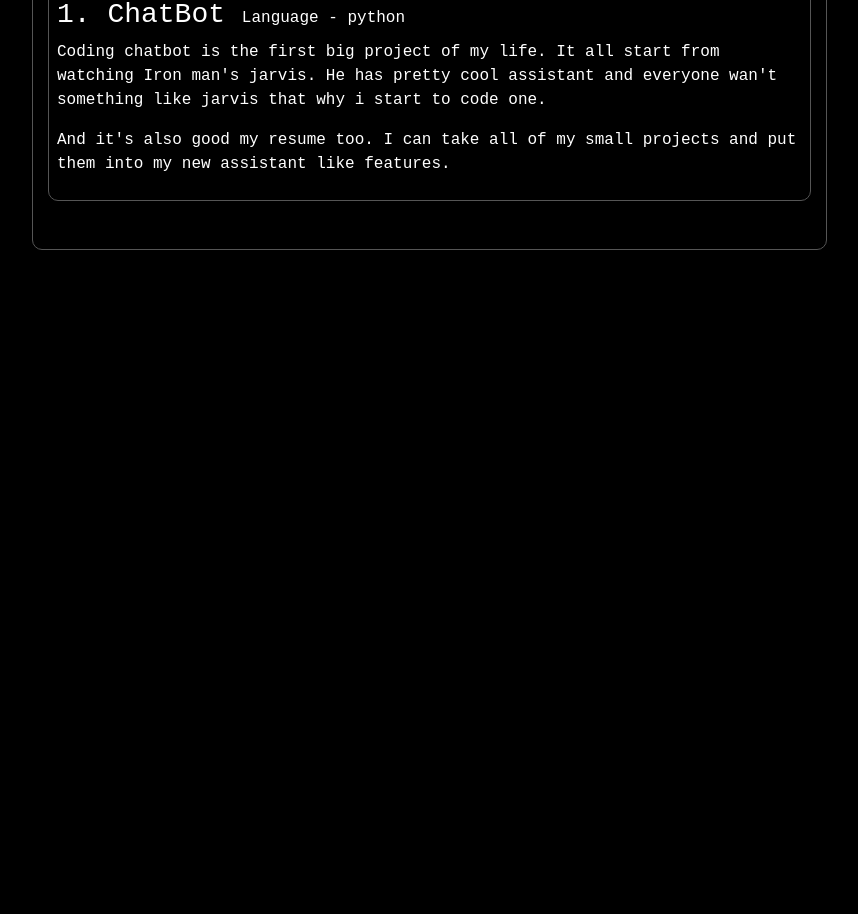
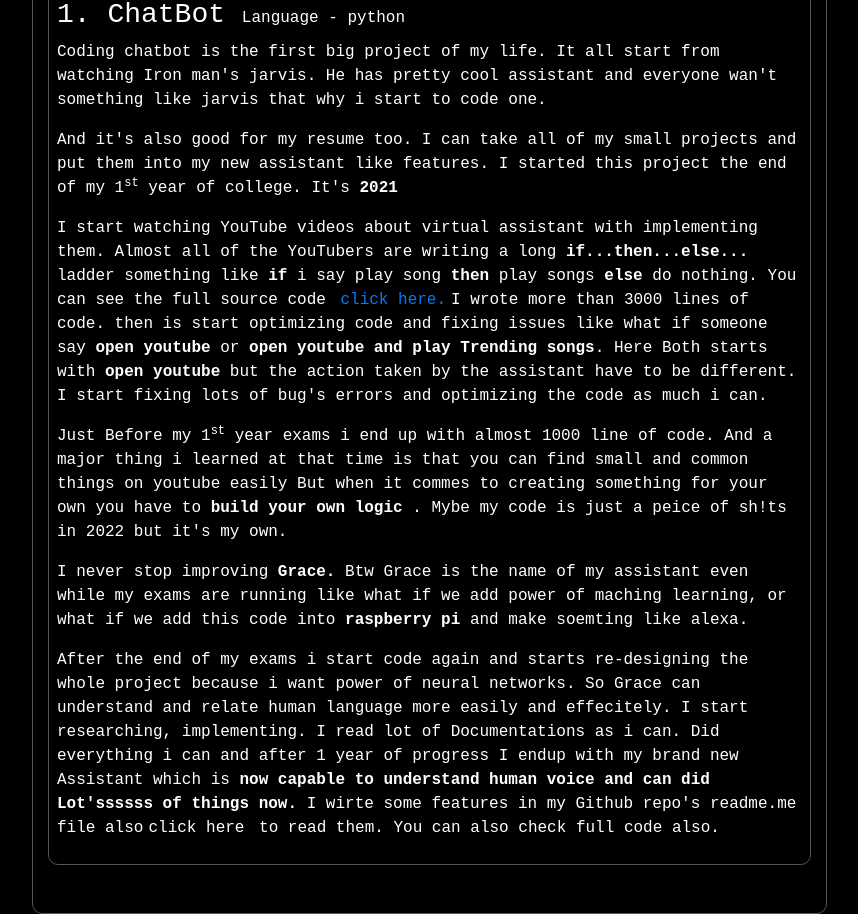
Before and after one commit to quickcodes/web, a React (Create React App) app: page /#/my-projects in a window 1280 px wide. Shown: the part 600-1514 px from the top of the page, without its empty margins (331-1189 px from the left). Before the commit the page ends 850 px from the top, so only its background shows below. Built offline with nearby package versions, Linux system fonts and the light colour scheme.

Commit message:
ChatBlog made

```diff
--- a/src/components/Home/ProjectList/ChatBot.js
+++ b/src/components/Home/ProjectList/ChatBot.js
@@ -13,8 +13,57 @@ export default function ChatBot() {
           wan't something like jarvis that why i start to code one.
         </p>
         <p>
-          And it's also good my resume too. I can take all of my small projects
-          and put them into my new assistant like features.
+          And it's also good for my resume too. I can take all of my small
+          projects and put them into my new assistant like features. I started
+          this project the end of my 1<sup>st</sup> year of college. It's{" "}
+          <b>2021</b>
+        </p>
+        <p>
+          I start watching YouTube videos about virtual assistant with
+          implementing them. Almost all of the YouTubers are writing a long{" "}
+          <b>if...then...else...</b> ladder something like <b>if</b> i say play
+          song <b>then</b> play songs <b>else</b> do nothing. You can see the
+          full source code{" "}
+          <a
+            href="https://github.com/quickcodes/Grace/blob/main/same_code_without_NN.py"
+            target="_blank"
+          >
+            click here.
+          </a>
+          I wrote more than 3000 lines of code. then is start optimizing code
+          and fixing issues like what if someone say <b>open youtube</b> or{" "}
+          <b>open youtube and play Trending songs</b>. Here Both starts with{" "}
+          <b>open youtube</b> but the action taken by the assistant have to be
+          different. I start fixing lots of bug's errors and optimizing the code
+          as much i can.
+        </p>
+        <p>
+          Just Before my 1<sup>st</sup> year exams i end up with almost 1000
+          line of code. And a major thing i learned at that time is that you can
+          find small and common things on youtube easily But when it commes to
+          creating something for your own you have to{" "}
+          <b>build your own logic </b>. Mybe my code is just a peice of sh!ts in
+          2022 but it's my own.
+        </p>
+        <p>
+          I never stop improving <b>Grace.</b> Btw Grace is the name of my
+          assistant even while my exams are running like what if we add power of
+          maching learning, or what if we add this code into <b>raspberry pi</b>{" "}
+          and make soemting like alexa.
+        </p>
+        <p>
+          After the end of my exams i start code again and starts re-designing
+          the whole project because i want power of neural networks. So Grace
+          can understand and relate human language more easily and effecitely. I
+          start researching, implementing. I read lot of Documentations as i
+          can. Did everything i can and after 1 year of progress I endup with my
+          brand new Assistant which is{" "}
+          <b>
+            now capable to understand human voice and can did Lot'ssssss of
+            things now.
+          </b>{" "}
+          I wirte some features in my Github repo's readme.me file also
+          <a>click here</a> to read them. You can also check full code also.
         </p>
       </div>
     </div>
```
